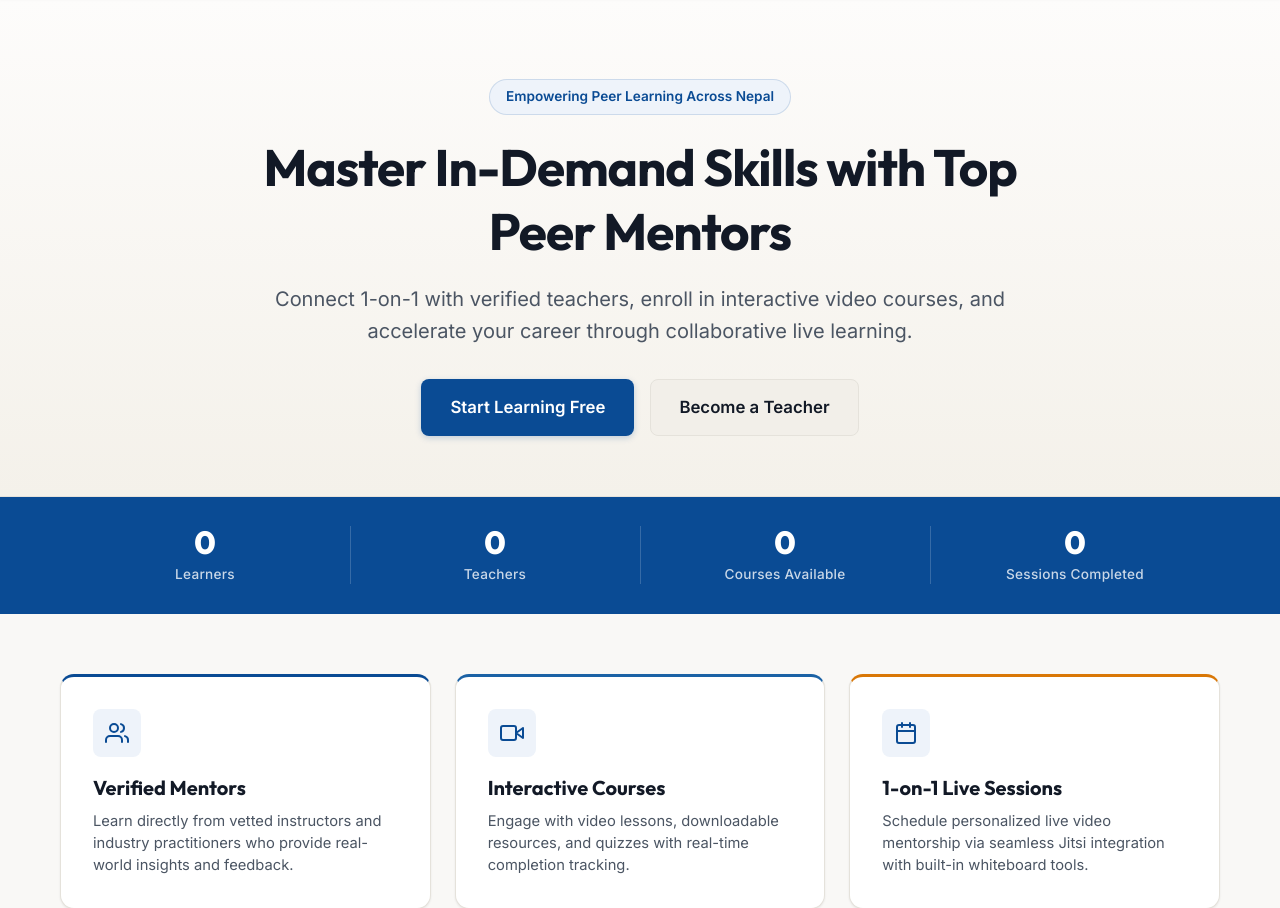
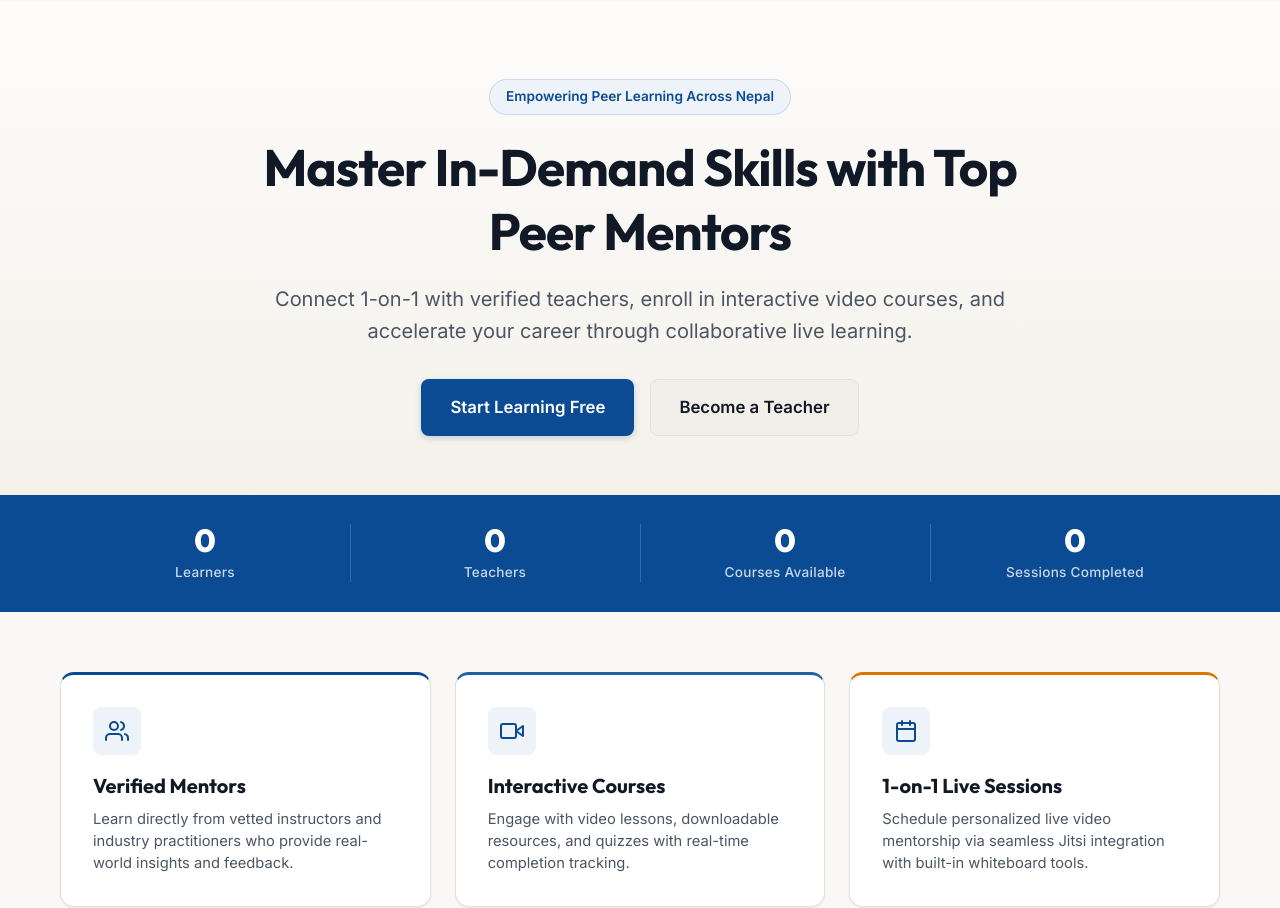
Before and after one commit to nkrishal21-hash/SkillBridge, a Flask app: page / in a window 1280 px wide. Shown: the part 74-982 px from the top of the page. Run offline with Flask 3, Linux system fonts and the light colour scheme; data that the repository does not hold is empty.

Commit message:
fix(css): remove visual gap below stats bar on landing page

```diff
--- a/app/static/css/style.css
+++ b/app/static/css/style.css
@@ -896,7 +896,6 @@ a:hover {
 .hero {
   padding: 80px 0 60px;
   background: linear-gradient(180deg, #fdfcfb 0%, #f4f1ea 100%);
-  border-bottom: 1px solid var(--border-subtle);
 }
 
 .hero-content {
@@ -1100,6 +1099,7 @@ a:hover {
 .stats-bar {
   background: var(--primary);
   padding: 0;
+  margin-top: -1px;
 }
 
 .stats-bar-grid {
```
